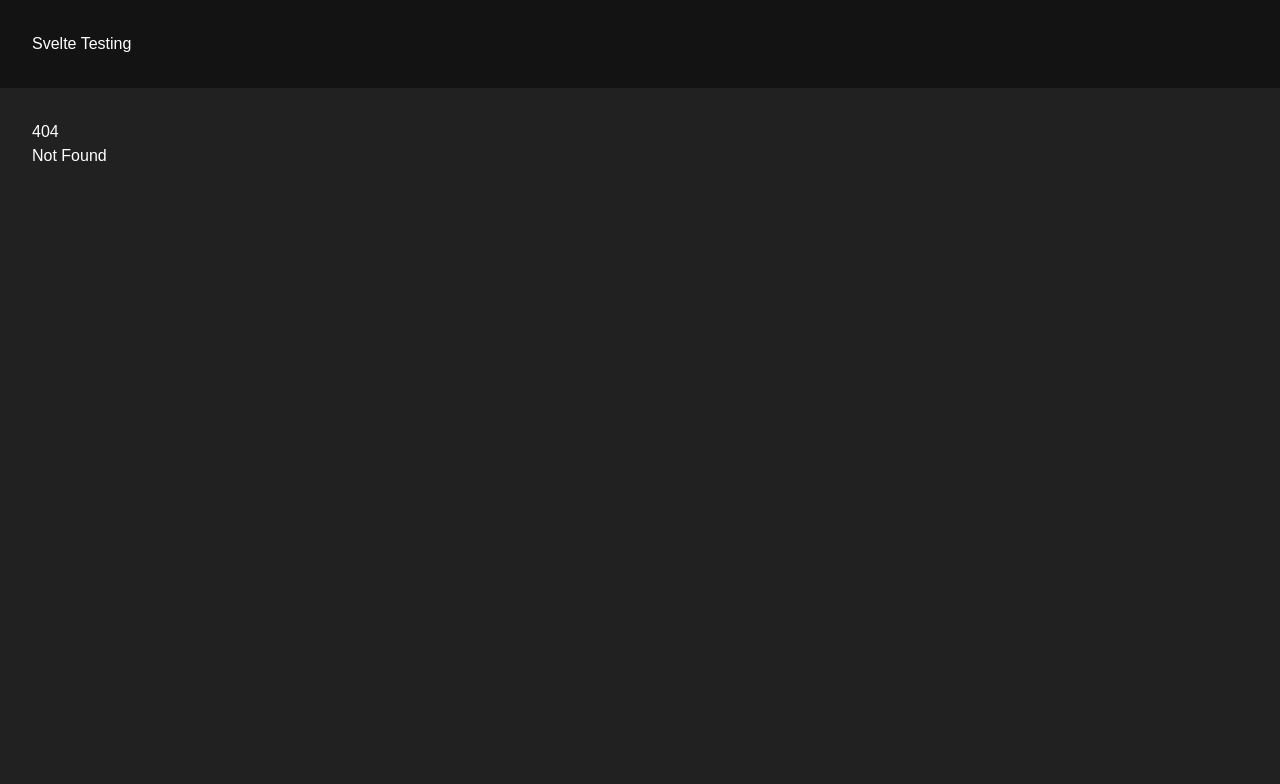
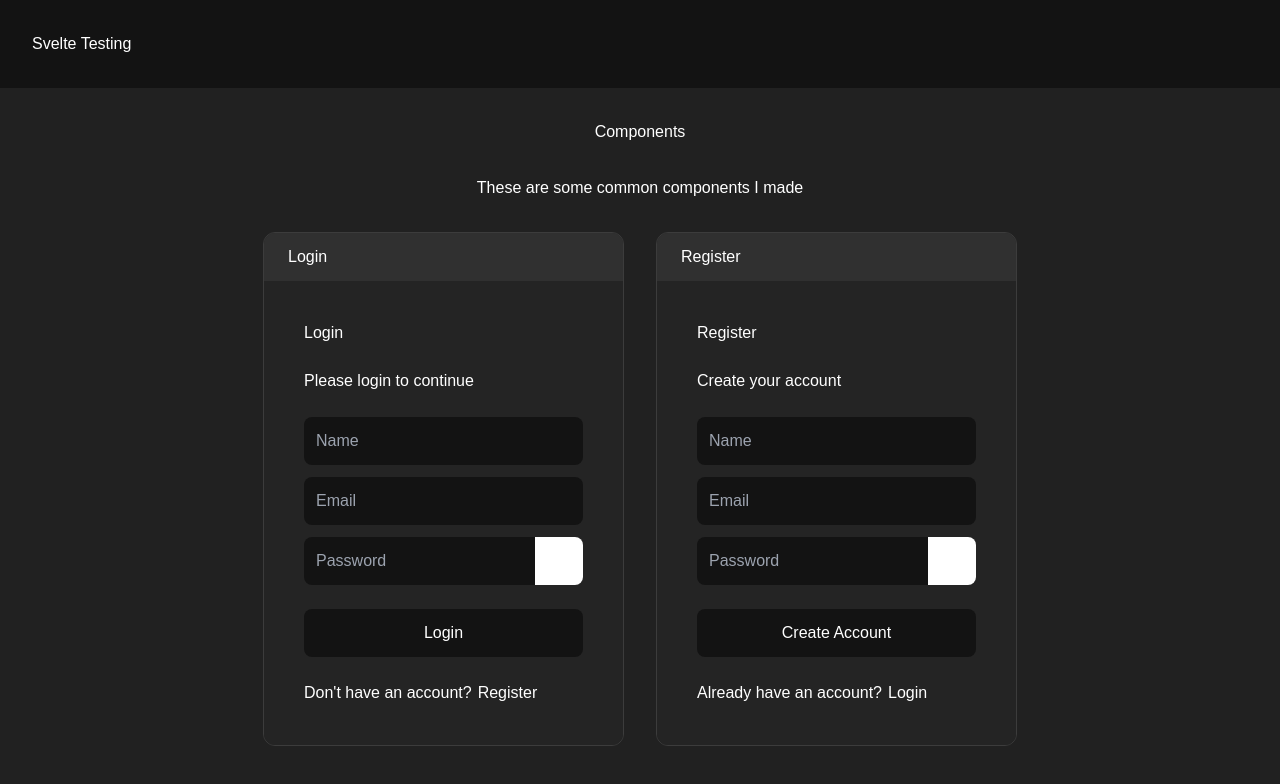
Before and after one commit to domuen/svelte-testing, a SvelteKit app: page /components in a window 1280 px wide. Before the commit this address had no page. Shown: the top 784 px of the page. Built offline with nearby package versions, Linux system fonts and the light colour scheme; a web font is replaced by a local one.

Commit message:
create component gallery with auth components

```diff
--- a/src/routes/+page.svelte
+++ b/src/routes/+page.svelte
@@ -1,29 +1,11 @@
 <script lang="ts">
-  import { userWritable } from "$lib/store.js";
-  import { goto } from "$app/navigation";
-
-  let user: any = undefined;
   const date = 1696216682088;
-
-  userWritable.subscribe((v) => (user = v));
-
-  const handleNavigate = () => {
-    goto("/login");
-  };
-
-  const handleLogout = () => {
-    userWritable.set(undefined);
-  };
 </script>
 
 <div class="flex flex-col items-center justify-center">
   <h1>Homepage</h1>
 
-  {#if !Boolean(user?.name)}
-    <p>Welcome to my svelte testing app</p>
-  {:else}
-    <p>Welcome back, {user?.name}, to my svelte testing app</p>
-  {/if}
+  <h3>Welcome to my svelte testing app</h3>
 
   <p>
     I'm going to figure this framework out and see if I'd want to use it in a
@@ -31,11 +13,4 @@
   </p>
 
   <p>I began this journey on {new Date(date)}</p>
-
-  {#if !Boolean(user)}
-    <h3>You are currently not logged in</h3>
-    <button on:click={handleNavigate}>Login</button>
-  {:else}
-    <button on:click={handleLogout}>Logout</button>
-  {/if}
 </div>
--- /dev/null
+++ b/src/routes/components/+page.svelte
@@ -0,0 +1,36 @@
+<script lang="ts">
+  import Login from "$lib/components/login.svelte";
+  import Register from "$lib/components/register.svelte";
+</script>
+
+<div class="flex flex-col items-center justify-center gap-8">
+  <h1>Components</h1>
+
+  <p>These are some common components I made</p>
+
+  <div class="flex flex-row items-center gap-8">
+    <div
+      class="flex flex-col items-center border-[#3c3c3c] border rounded-xl overflow-hidden"
+    >
+      <div class="bg-[#303030] w-full">
+        <h3 class="px-6 py-3">Login</h3>
+      </div>
+
+      <div class="bg-[#242424] p-10">
+        <Login />
+      </div>
+    </div>
+
+    <div
+      class="flex flex-col items-center border-[#3c3c3c] border rounded-xl overflow-hidden"
+    >
+      <div class="bg-[#303030] w-full">
+        <h3 class="px-6 py-3">Register</h3>
+      </div>
+
+      <div class="bg-[#242424] p-10">
+        <Register />
+      </div>
+    </div>
+  </div>
+</div>
```
Also changed, not shown: src/lib/components/login.svelte (renamed from src/routes/login/+page.svelte), src/lib/components/register.svelte (renamed from src/routes/register/+page.svelte).
